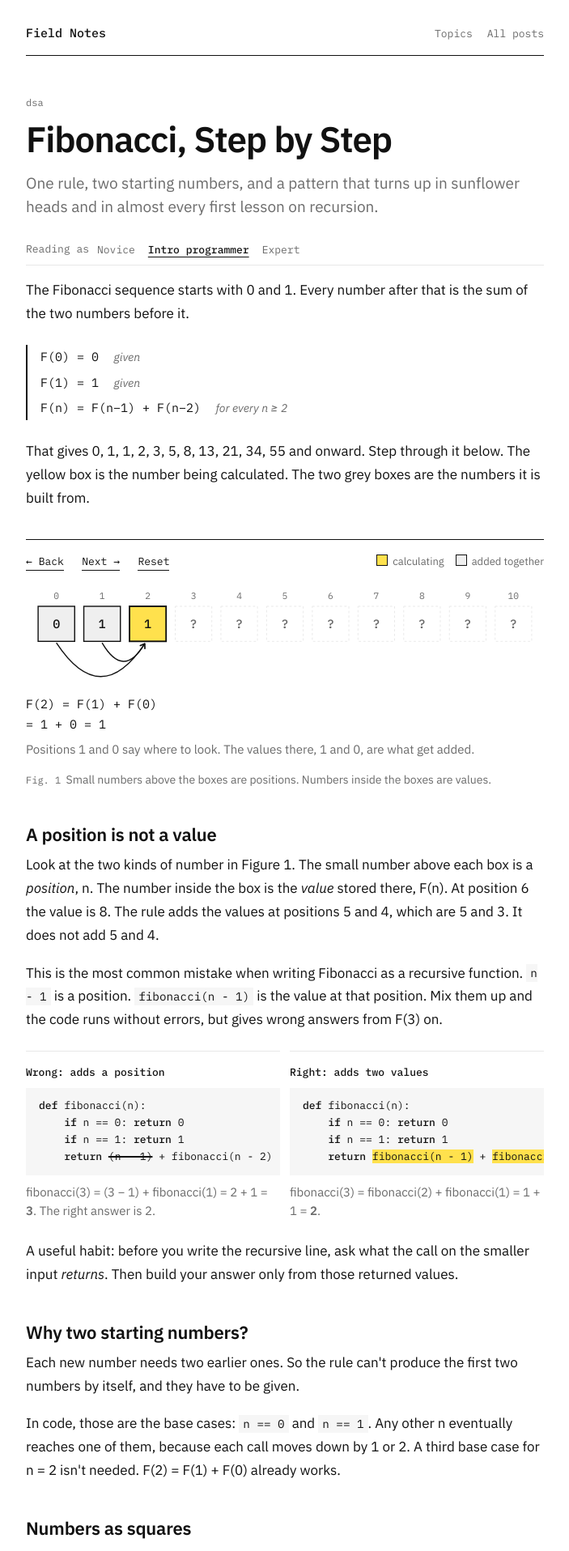
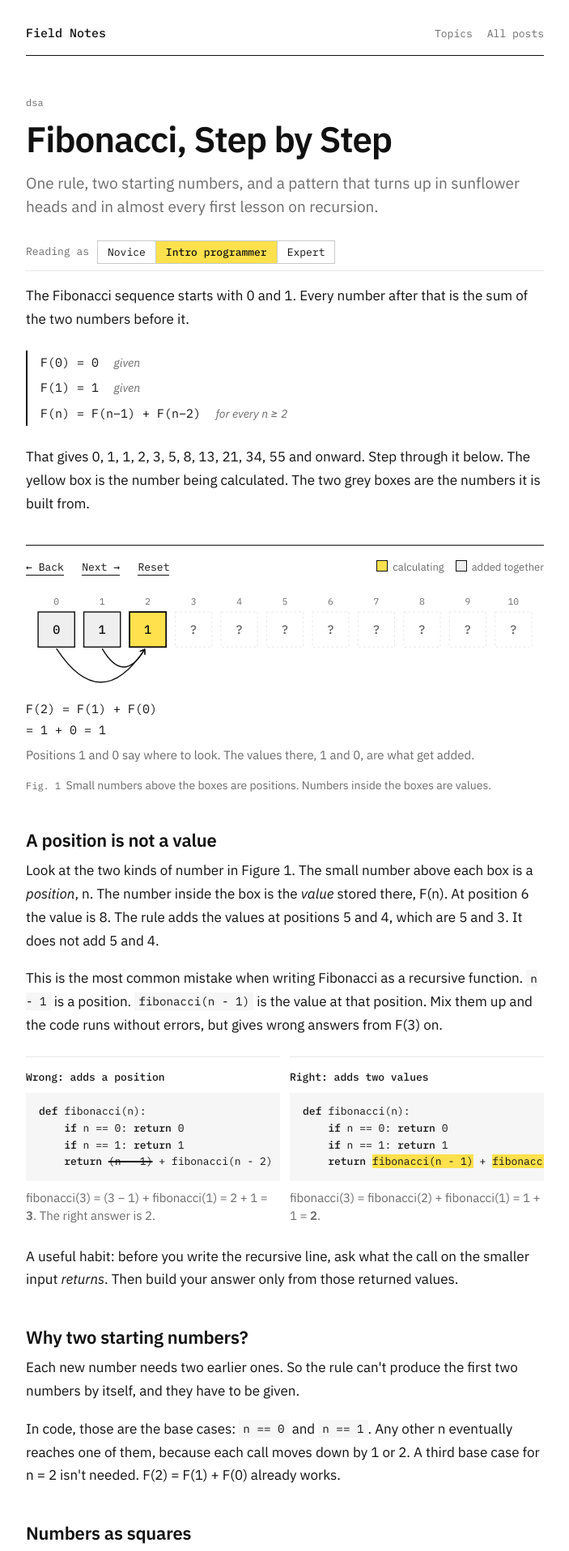
Before and after one commit to and/and.github.io, a Jekyll site: the page built from _posts/2026-09-26-fibonacci-step-by-step.html, in a window 1280 px wide. Shown: the top 1916 px of the page at 81% size, without its empty margins (288-991 px from the left). Built offline with Jekyll 4.4.1, drawn with Linux system fonts in a browser that asks for light colours.

Commit message:
ui change for the expert level selection

```diff
--- a/_posts/2026-09-26-fibonacci-step-by-step.html
+++ b/_posts/2026-09-26-fibonacci-step-by-step.html
@@ -136,6 +136,13 @@ input[type=range]{accent-color:#111}
 .topbar .navs{display:flex;gap:18px}
 .eyebrow a{color:inherit;text-decoration:none}
 .eyebrow a:hover{color:var(--ink);text-decoration:underline;text-underline-offset:3px}
+.reader .lab{color:var(--muted)}
+.seg{display:inline-flex;gap:0;padding:0;border:1px solid #c9c9c9;background:var(--bg)}
+.seg button{margin:0;padding:.3rem .75rem;border:0;border-radius:0;border-left:1px solid #c9c9c9;color:var(--ink);font-size:13px;text-decoration:none;cursor:pointer;background:none}
+.seg button:first-child{border-left:0}
+.seg button:hover{background:var(--code-bg)}
+.seg button[aria-pressed="true"]{background:var(--cur-bg);color:var(--ink);font-weight:500;text-decoration:none}
+.seg button:focus-visible{outline:2px solid var(--ink);outline-offset:-2px}
 .reader{border-bottom:0;padding-block:.5rem 0}
 .reader .col{border-bottom:1px solid var(--rule);padding-bottom:.5rem}
 </style>
```
